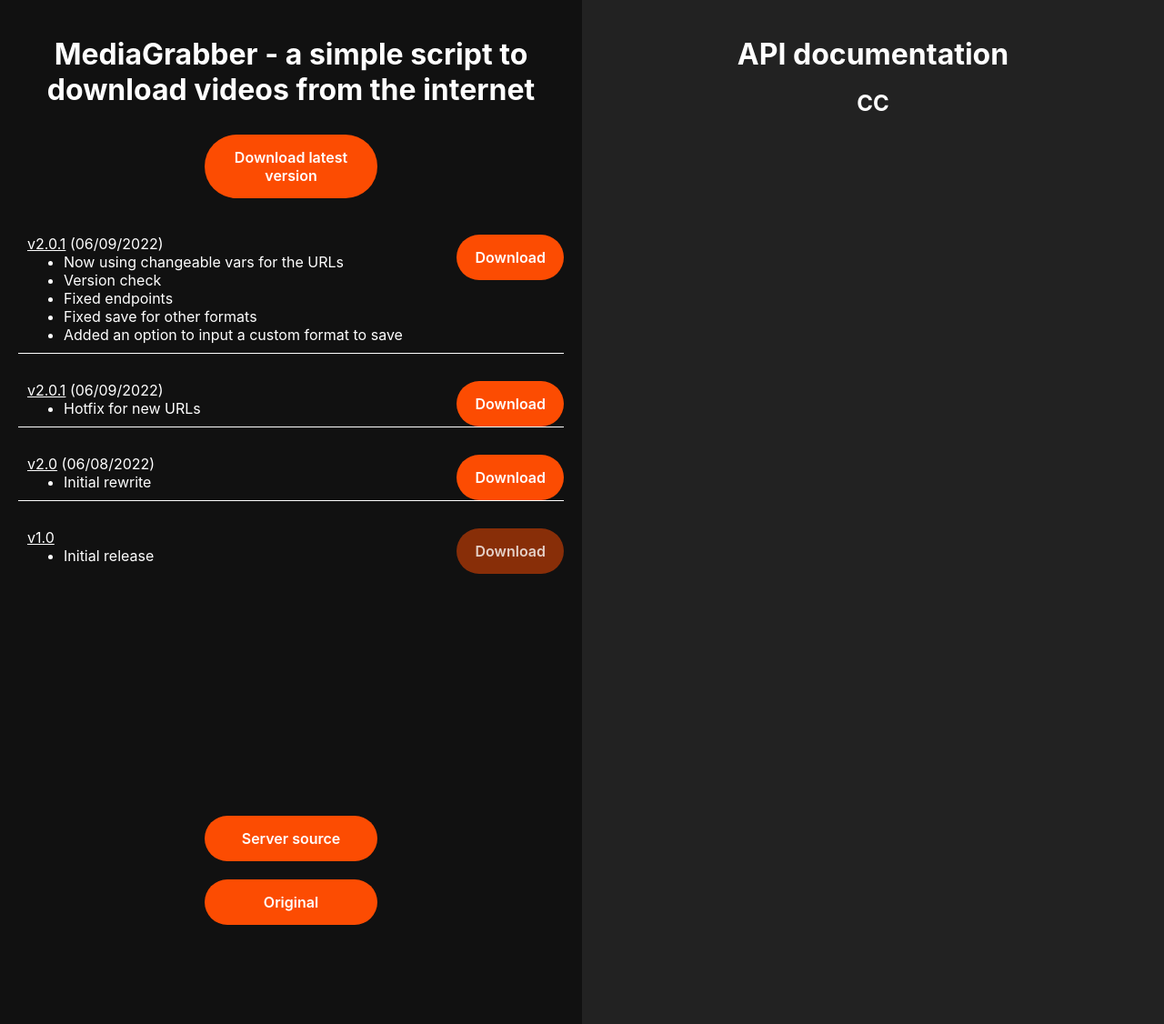
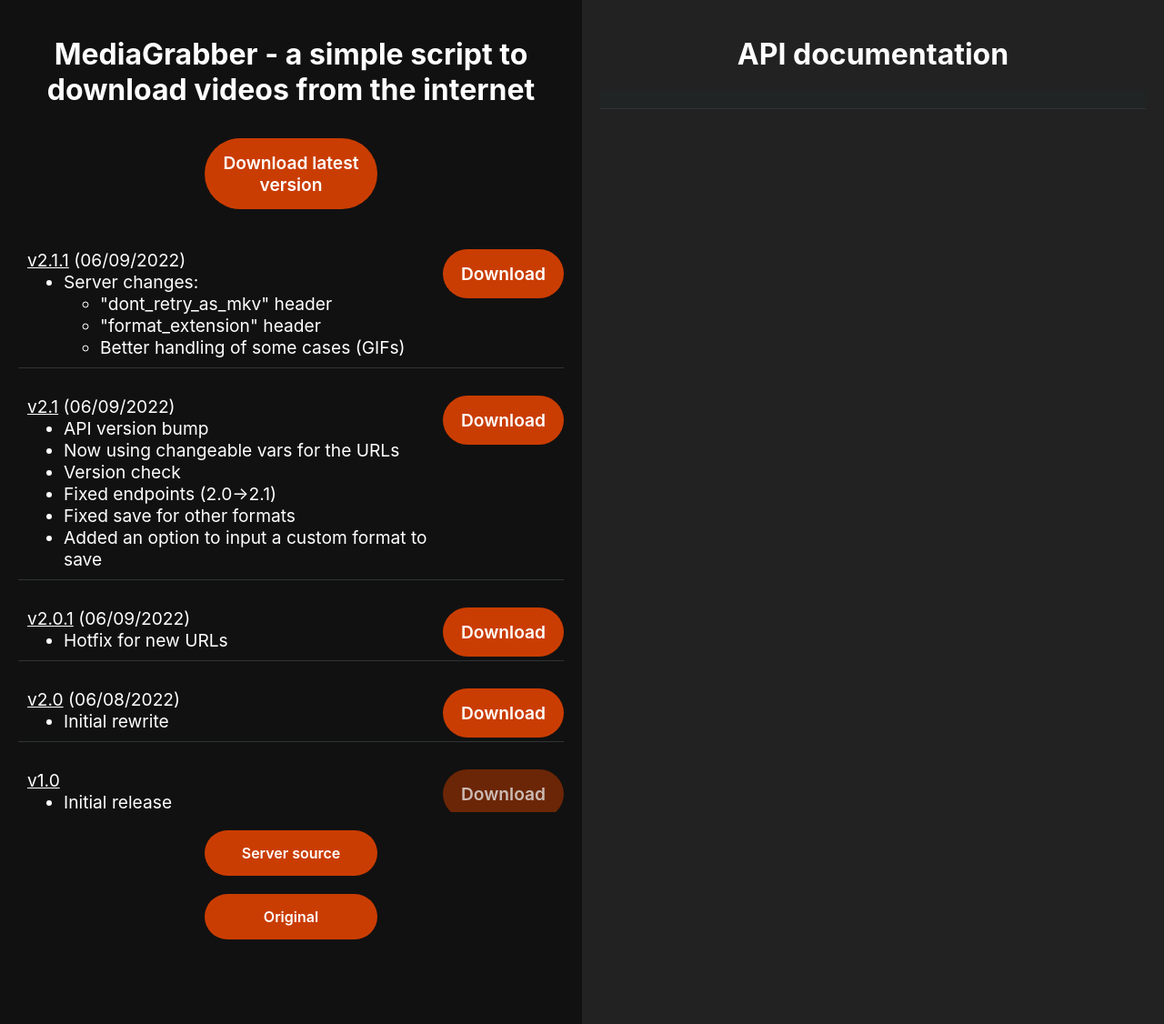
Before and after one commit to Nixuge/mediagrabber, a Flask app: page /index in a window 1280 px wide. Shown: the whole page at 91% size. Run offline with Flask 2, Linux system fonts and the light colour scheme.

Commit message:
HTML Changes

```diff
--- a/server.py
+++ b/server.py
@@ -317,7 +317,6 @@ class Youtube:
 
         return send_file(f"videos/{FILE_NAME}", download_name=f"{FILE_NAME}")
 
-
     @APP.route(f"/api/{CAV}/get_video")
     def get_video():
         data = request.headers
--- a/templates/index.html
+++ b/templates/index.html
@@ -19,16 +19,34 @@
             <div id="legacyReleases">
 
                 <div class="releaseTableView">
-                    <span class="releaseVersion">v2.0.1</span>
+                    <span class="releaseVersion">v2.1.1</span>
                     <span class="releaseDate">(06/09/2022)</span>
-                    <a class="button right"
-                        href="https://www.icloud.com/shortcuts/c233272f20e14a4cb37d084744591ad5">
+                    <a class="button right" href="https://www.icloud.com/shortcuts/c233272f20e14a4cb37d084744591ad5">
                         <div class="innerbutton noanimation">Download</div>
                     </a>
                     <ul>
+                        <li>Server changes: <ul>
+                                <li>"dont_retry_as_mkv" header</li>
+                                <li>"format_extension" header</li>
+                                <li>Better handling of some cases (GIFs)</li>
+                            </ul>
+                        </li>
+                    </ul>
+                </div>
+
+                <hr class="solid">
+
+                <div class="releaseTableView">
+                    <span class="releaseVersion">v2.1</span>
+                    <span class="releaseDate">(06/09/2022)</span>
+                    <a class="button right" href="https://www.icloud.com/shortcuts/c233272f20e14a4cb37d084744591ad5">
+                        <div class="innerbutton noanimation">Download</div>
+                    </a>
+                    <ul>
+                        <li>API version bump</li>
                         <li>Now using changeable vars for the URLs</li>
                         <li>Version check</li>
-                        <li>Fixed endpoints</li>
+                        <li>Fixed endpoints (2.0->2.1)</li>
                         <li>Fixed save for other formats</li>
                         <li>Added an option to input a custom format to save</li>
                     </ul>
@@ -39,8 +57,7 @@
                 <div class="releaseTableView">
                     <span class="releaseVersion">v2.0.1</span>
                     <span class="releaseDate">(06/09/2022)</span>
-                    <a class="button right"
-                        href="https://www.icloud.com/shortcuts/c132b3146d5b479ba9f6d46043d0071e">
+                    <a class="button right" href="https://www.icloud.com/shortcuts/c132b3146d5b479ba9f6d46043d0071e">
                         <div class="innerbutton noanimation">Download</div>
                     </a>
                     <ul>
@@ -53,8 +70,7 @@
                 <div class="releaseTableView">
                     <span class="releaseVersion">v2.0</span>
                     <span class="releaseDate">(06/08/2022)</span>
-                    <a class="button right"
-                        href="https://www.icloud.com/shortcuts/70e4ab2ae07249a7bc52a346beae4a9c">
+                    <a class="button right" href="https://www.icloud.com/shortcuts/70e4ab2ae07249a7bc52a346beae4a9c">
                         <div class="innerbutton noanimation">Download</div>
                     </a>
                     <ul>
@@ -88,7 +104,16 @@
     <div class="split api">
         <div class="centered">
             <h1>API documentation</h1>
-            <h2>CC</h2>
+
+            <div id="apiEndpoints" onclick="toggleApi(this)">
+                <div class="GET">
+
+                </div>
+
+                <hr class="solid">
+            </div>
+
+
         </div>
     </div>
 </body>
@@ -183,19 +208,26 @@
         right: 0px;
     }
 
+    #latestDownloadURL,
+    #legacyReleases,
+    #apiEndpoints {
+        font-size: 120%;
+    }
+
     * {
         font-family: -apple-system-font, BlinkMacSystemFont, Open Sans, Helvetica Neue, Helvetica, Arial, sans-serif;
         color: var(--tint-text-color);
-        margin: 0; /* would be better in a body tag tbh */
+        margin: 0;
+        /* would be better in a body tag tbh */
     }
 
     html {
         background-color: #111;
-        --tint-color: #FC4C02;
-        --tint-color-fade: rgba(249, 75, 0, 0.512);
+        --tint-color: #CA3D02;
+        --tint-color-fade: #6B2607;
         --semi-bold: 600;
         --tint-text-color: #FFF;
-        --tint-text-color-fade: rgba(255, 255, 255, 0.777);
+        --tint-text-color-fade: #CCBBB3;
     }
 
 
@@ -214,12 +246,32 @@
 
     hr.solid {
         border: 0;
-        border-top: 1px solid #fff;
+        border-top: 1px solid #303436;
     }
 
     .releaseVersion {
         text-decoration: underline;
     }
+
+    /* endpoints */
+    #apiEndpoints {
+        overflow: auto;
+    }
 </style>
 
+<style>
+    /* ENDPOINTS */
+    .GET {
+        border-color: rgb(30, 65, 95);
+        background-color: rgb(33, 36, 37);
+    }
+</style>
+
+<script>
+    function toggleApi(div) {
+        console.log(div);
+        // TODO
+    }
+</script>
+
 </html>
```
